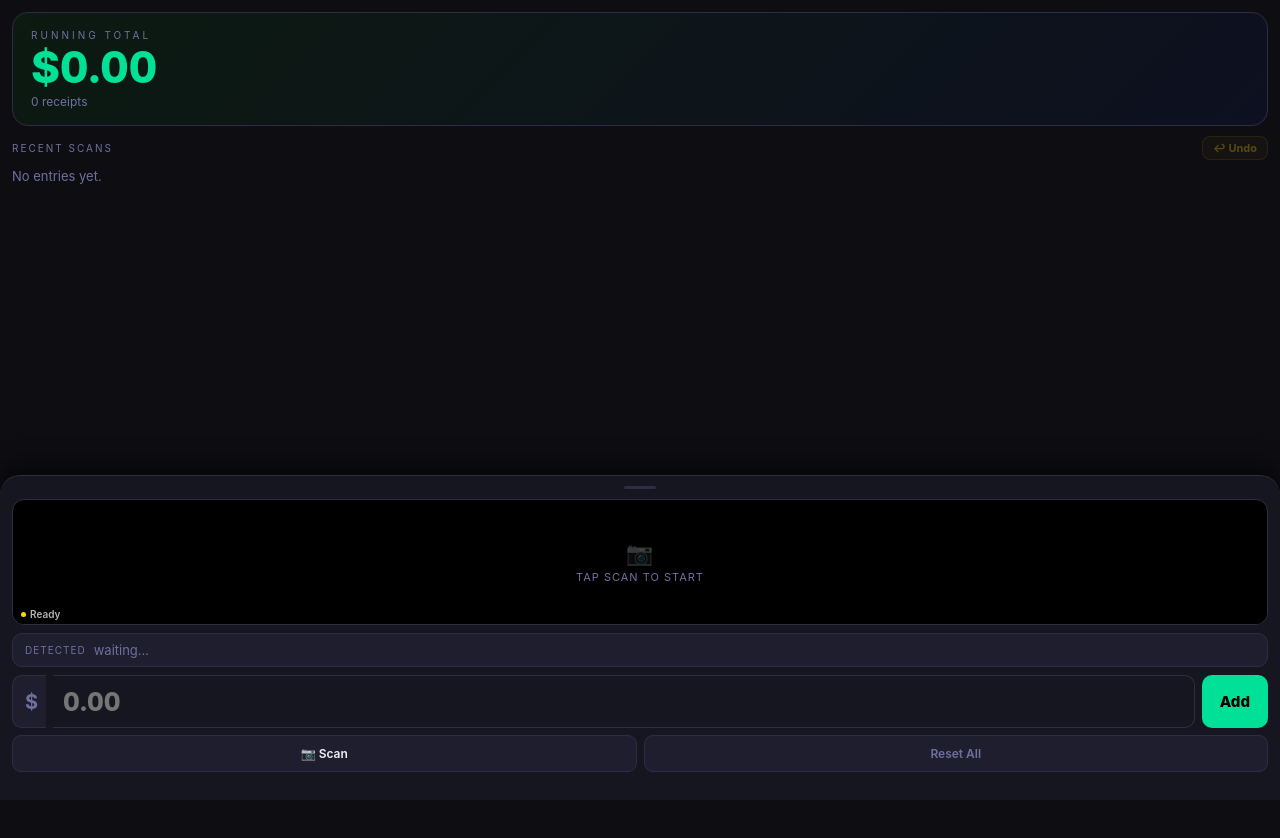
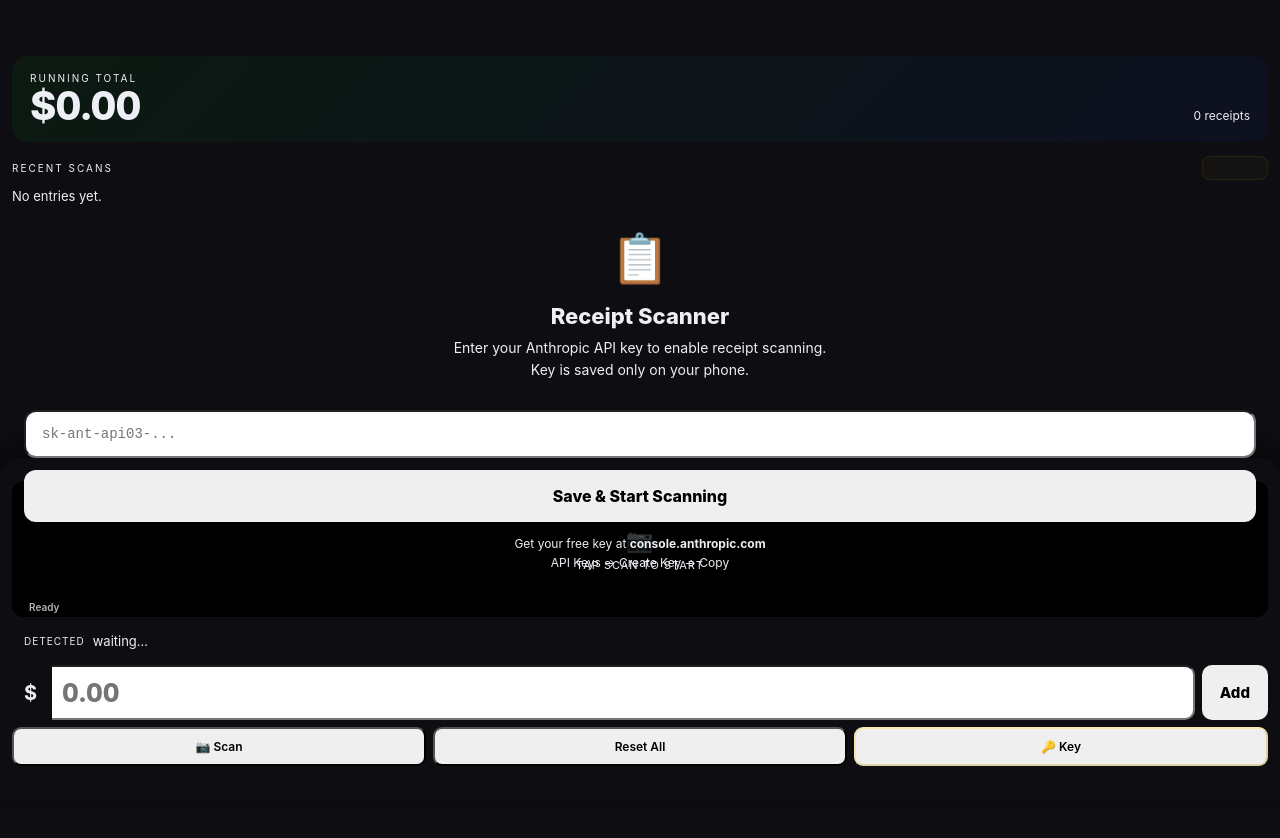
Before and after one commit to worldstunts-coder/Scanner-, a plain HTML site: page index.html in a window 1280 px wide. Before the commit the page ends 800 px from the top, so only its background shows below. Drawn offline with Linux system fonts and the light colour scheme.

Commit message:
Update index.html

```diff
--- a/index.html
+++ b/index.html
@@ -4,92 +4,140 @@
 <head>
 <meta charset="UTF-8">
 <meta name="viewport" content="width=device-width, initial-scale=1.0, maximum-scale=1.0, user-scalable=no">
+<meta name="apple-mobile-web-app-capable" content="yes">
+<meta name="apple-mobile-web-app-status-bar-style" content="black-translucent">
 <title>Receipt Scanner</title>
 <style>
-*{box-sizing:border-box;margin:0;padding:0;-webkit-tap-highlight-color:transparent;}
-body{background:#0d0d12;color:#eeeef5;font-family:-apple-system,BlinkMacSystemFont,sans-serif;height:100dvh;display:flex;flex-direction:column;overflow:hidden;}
-.top{flex-shrink:0;margin:12px 12px 0;background:linear-gradient(135deg,#0c1a11,#0d1020);border:1px solid #2d2d45;border-radius:16px;padding:16px 18px;}
-.lbl{font-size:10px;color:#7070a0;letter-spacing:3px;text-transform:uppercase;margin-bottom:4px;}
-.amt{font-size:44px;font-weight:800;color:#00e096;font-variant-numeric:tabular-nums;line-height:1;}
-.sub{font-size:12px;color:#7070a0;margin-top:5px;}
-.hist{flex:1;overflow-y:auto;padding:10px 12px;}
-.hl{font-size:10px;color:#7070a0;letter-spacing:2px;text-transform:uppercase;margin-bottom:8px;display:flex;justify-content:space-between;align-items:center;}
-.bundo{font-size:11px;font-weight:700;color:#ffd60a;background:rgba(255,214,10,.1);border:1px solid rgba(255,214,10,.3);border-radius:8px;padding:4px 10px;cursor:pointer;font-family:inherit;}
-.bundo:disabled{opacity:.3;pointer-events:none;}
-.empty{color:#7070a0;font-size:13px;}
-.list{display:flex;flex-direction:column;gap:5px;}
-.row{background:#161620;border:1px solid #2d2d45;border-radius:10px;padding:10px 12px;display:flex;align-items:center;gap:8px;animation:fi .18s ease;}
+*,*::before,*::after{box-sizing:border-box;margin:0;padding:0;-webkit-tap-highlight-color:transparent;}
+:root{--bg:#0d0d12;--s1:#161620;--s2:#1e1e2e;--bd:#2d2d45;--ac:#00e096;--red:#ff4466;--tx:#eeeef5;--mu:#7070a0;--yl:#ffd60a;}
+body{background:var(--bg);color:var(--tx);font-family:-apple-system,BlinkMacSystemFont,'SF Pro Display','Helvetica Neue',sans-serif;min-height:100dvh;overflow-x:hidden;padding-bottom:420px;}
+
+/* KEY SETUP */
+.key-screen{position:fixed;inset:0;background:var(–bg);z-index:200;display:flex;flex-direction:column;align-items:center;justify-content:center;padding:32px 24px;}
+.key-screen.hidden{display:none;}
+.key-logo{font-size:48px;margin-bottom:16px;}
+.key-title{font-size:22px;font-weight:800;margin-bottom:8px;text-align:center;}
+.key-sub{font-size:14px;color:var(–mu);text-align:center;line-height:1.6;margin-bottom:28px;}
+.key-inp{width:100%;background:var(–s1);border:1.5px solid var(–bd);border-radius:12px;color:var(–tx);font-size:14px;padding:14px 16px;outline:none;-webkit-appearance:none;font-family:monospace;margin-bottom:12px;}
+.key-inp:focus{border-color:var(–yl);}
+.key-btn{width:100%;padding:16px;background:var(–yl);color:#000;border:none;border-radius:12px;font-family:inherit;font-size:16px;font-weight:800;cursor:pointer;-webkit-appearance:none;margin-bottom:12px;}
+.key-btn:active{opacity:.85;}
+.key-note{font-size:12px;color:var(–mu);text-align:center;line-height:1.6;}
+.key-note a{color:var(–yl);}
+
+/* MAIN APP */
+.gt{margin:56px 12px 0;background:linear-gradient(135deg,#0c1a11,#0d1020);border:1px solid var(–bd);border-radius:16px;padding:16px 18px;position:relative;overflow:hidden;}
+.gt::after{content:’$’;position:absolute;right:-8px;bottom:-16px;font-size:90px;font-weight:900;opacity:.07;line-height:1;pointer-events:none;}
+.gt-lbl{font-size:10px;color:var(–mu);letter-spacing:2px;text-transform:uppercase;margin-bottom:2px;}
+.gt-row{display:flex;align-items:baseline;justify-content:space-between;}
+.gt-amt{font-size:40px;font-weight:800;color:var(–ac);font-variant-numeric:tabular-nums;line-height:1;letter-spacing:-.02em;}
+.gt-sub{font-size:12px;color:var(–mu);}
+
+.hist-wrap{padding:14px 12px 0;}
+.hist-hd{display:flex;align-items:center;justify-content:space-between;margin-bottom:8px;}
+.hist-lbl{font-size:10px;color:var(–mu);letter-spacing:2px;text-transform:uppercase;}
+.btn-undo{font-size:11px;font-weight:700;color:var(–yl);background:rgba(255,214,10,.1);border:1px solid rgba(255,214,10,.3);border-radius:8px;padding:4px 10px;cursor:pointer;font-family:inherit;-webkit-appearance:none;}
+.btn-undo:disabled{opacity:.3;pointer-events:none;}
+.empty{color:var(–mu);font-size:13px;}
+.hlist{display:flex;flex-direction:column;gap:5px;}
+.hi{background:var(–s1);border:1px solid var(–bd);border-radius:10px;padding:9px 11px;display:flex;align-items:center;gap:8px;animation:fi .2s ease;}
 @keyframes fi{from{opacity:0;transform:translateY(-3px)}}
-.rn{font-size:10px;color:#7070a0;min-width:16px;}
-.rb{flex:1;min-width:0;}
-.ra{font-size:17px;font-weight:800;font-variant-numeric:tabular-nums;}
-.rm{font-size:10px;color:#7070a0;margin-top:1px;white-space:nowrap;overflow:hidden;text-overflow:ellipsis;}
-.rdel{background:none;border:none;color:#7070a0;font-size:18px;cursor:pointer;padding:3px 6px;border-radius:5px;}
-.rdel:active{color:#ff4466;}
-.sheet{flex-shrink:0;background:#161620;border-top:1px solid #2d2d45;border-radius:20px 20px 0 0;padding:10px 12px 28px;box-shadow:0 -8px 24px rgba(0,0,0,.5);}
-.drag{width:32px;height:3px;background:#2d2d45;border-radius:2px;margin:0 auto 10px;}
-.cambox{background:#000;border-radius:12px;overflow:hidden;position:relative;width:100%;height:126px;margin-bottom:8px;border:1px solid #2d2d45;}
+.hi-n{font-size:10px;color:var(–mu);min-width:16px;}
+.hi-b{flex:1;min-width:0;}
+.hi-amt{font-size:16px;font-weight:800;font-variant-numeric:tabular-nums;}
+.hi-meta{font-size:10px;color:var(–mu);margin-top:1px;white-space:nowrap;overflow:hidden;text-overflow:ellipsis;}
+.hi-del{background:none;border:none;color:var(–mu);font-size:18px;cursor:pointer;padding:3px 5px;border-radius:6px;-webkit-appearance:none;}
+.hi-del:active{color:var(–red);}
+
+.sheet{position:fixed;bottom:0;left:0;right:0;background:var(–s1);border-top:1px solid var(–bd);border-radius:20px 20px 0 0;padding:10px 12px 34px;z-index:100;box-shadow:0 -10px 30px rgba(0,0,0,.5);}
+.handle{width:32px;height:3px;background:var(–bd);border-radius:2px;margin:0 auto 10px;}
+
+.cam{background:#000;border-radius:12px;overflow:hidden;position:relative;width:100%;height:136px;margin-bottom:8px;border:1px solid var(–bd);}
 #vid{width:100%;height:100%;object-fit:cover;display:none;}
 #cnv{display:none;}
-.cph{width:100%;height:100%;display:flex;flex-direction:column;align-items:center;justify-content:center;gap:4px;color:#7070a0;font-size:11px;letter-spacing:1px;}
-.cph .ic{font-size:22px;opacity:.3;}
+.cph{width:100%;height:100%;display:flex;flex-direction:column;align-items:center;justify-content:center;gap:5px;color:var(–mu);font-size:11px;letter-spacing:1px;}
+.cph .ci{font-size:22px;opacity:.3;}
 .sov{position:absolute;inset:0;display:none;}
 .sov.on{display:block;}
-.sline{position:absolute;left:5%;right:5%;height:2px;background:#00e096;box-shadow:0 0 8px #00e096;animation:scan 1.6s ease-in-out infinite;}
+.sline{position:absolute;left:5%;right:5%;height:2px;background:var(–ac);box-shadow:0 0 8px var(–ac);animation:scan 1.6s ease-in-out infinite;}
 @keyframes scan{0%{top:10%}50%{top:82%}100%{top:10%}}
 .cors{position:absolute;inset:7px;pointer-events:none;}
-.cors::before,.cors::after{content:'';position:absolute;width:15px;height:15px;border-color:rgba(255,255,255,.4);border-style:solid;}
+.cors::before,.cors::after{content:’’;position:absolute;width:15px;height:15px;border-color:rgba(255,255,255,.4);border-style:solid;}
 .cors::before{top:0;left:0;border-width:2px 0 0 2px;}
 .cors::after{bottom:0;right:0;border-width:0 2px 2px 0;}
 .cbar{position:absolute;bottom:0;left:0;right:0;padding:4px 8px;background:linear-gradient(transparent,rgba(0,0,0,.8));font-size:10px;font-weight:600;color:rgba(255,255,255,.7);display:flex;align-items:center;gap:4px;}
-.dot{width:5px;height:5px;border-radius:50%;background:#00e096;flex-shrink:0;}
+.dot{width:5px;height:5px;border-radius:50%;background:var(–ac);flex-shrink:0;}
 .dot.live{animation:blink 1.4s ease-in-out infinite;}
-.dot.proc{background:#ffd60a;animation:spn .5s linear infinite;}
-.dot.off{background:#ffd60a;animation:none;}
+.dot.proc{background:var(–yl);animation:spn .5s linear infinite;}
+.dot.off{background:var(–yl);animation:none;}
 @keyframes blink{0%,100%{opacity:1}50%{opacity:.2}}
 @keyframes spn{to{transform:rotate(360deg)}}
-.drow{background:#1e1e2e;border:1px solid #2d2d45;border-radius:10px;padding:8px 12px;margin-bottom:8px;display:flex;align-items:center;gap:8px;}
-.dlbl{font-size:10px;color:#7070a0;letter-spacing:1px;text-transform:uppercase;white-space:nowrap;}
-.dval{flex:1;font-size:20px;font-weight:800;color:#00e096;font-variant-numeric:tabular-nums;}
-.dval.dim{color:#7070a0;font-size:13px;font-weight:400;}
+
+.drow{background:var(–s2);border:1px solid var(–bd);border-radius:10px;padding:8px 12px;margin-bottom:8px;display:flex;align-items:center;gap:8px;}
+.dlbl{font-size:10px;color:var(–mu);letter-spacing:1px;text-transform:uppercase;white-space:nowrap;}
+.dval{flex:1;font-size:20px;font-weight:800;color:var(–ac);font-variant-numeric:tabular-nums;}
+.dval.dim{color:var(–mu);font-size:13px;font-weight:400;}
+
 .irow{display:flex;gap:7px;margin-bottom:7px;}
-.pfx{background:#1e1e2e;color:#7070a0;font-size:20px;font-weight:700;padding:10px 8px 10px 12px;border-radius:10px 0 0 10px;border:1.5px solid #2d2d45;border-right:none;display:flex;align-items:center;}
-#ainp{flex:1;background:#161620;border:1.5px solid #2d2d45;border-left:none;border-radius:0 10px 10px 0;color:#eeeef5;font-size:26px;font-weight:800;padding:10px;outline:none;-webkit-appearance:none;font-variant-numeric:tabular-nums;font-family:inherit;min-width:0;}
-#ainp:focus{border-color:#00e096;}
-.badd{padding:0 18px;background:#00e096;color:#000;border:none;border-radius:10px;font-family:inherit;font-size:15px;font-weight:800;cursor:pointer;-webkit-appearance:none;flex-shrink:0;}
+.pfx{background:var(–s2);color:var(–mu);font-size:20px;font-weight:700;padding:10px 8px 10px 12px;border-radius:10px 0 0 10px;border:1.5px solid var(–bd);border-right:none;display:flex;align-items:center;}
+#ainp{flex:1;background:var(–s1);border:1.5px solid var(–bd);border-left:none;border-radius:0 10px 10px 0;color:var(–tx);font-size:26px;font-weight:800;padding:10px;outline:none;-webkit-appearance:none;font-variant-numeric:tabular-nums;font-family:inherit;min-width:0;}
+#ainp:focus{border-color:var(–ac);}
+.badd{padding:0 18px;background:var(–ac);color:#000;border:none;border-radius:10px;font-family:inherit;font-size:15px;font-weight:800;cursor:pointer;-webkit-appearance:none;flex-shrink:0;}
 .badd:active{opacity:.8;}
+
 .urow{display:flex;gap:7px;}
-.bu{flex:1;padding:10px;background:#1e1e2e;border:1px solid #2d2d45;border-radius:9px;color:#7070a0;font-family:inherit;font-size:12px;font-weight:600;cursor:pointer;-webkit-appearance:none;text-align:center;}
+.bu{flex:1;padding:10px;background:var(–s2);border:1px solid var(–bd);border-radius:9px;color:var(–mu);font-family:inherit;font-size:12px;font-weight:600;cursor:pointer;-webkit-appearance:none;text-align:center;}
 .bu:active{opacity:.7;}
-.bscan{color:#eeeef5;}
-.bscan.on{border-color:#00e096;color:#00e096;}
-.toast{position:fixed;top:14px;left:50%;transform:translateX(-50%) translateY(-60px);background:#1e1e2e;color:#eeeef5;border:1px solid #00e096;border-radius:16px;padding:8px 16px;font-size:13px;font-weight:600;z-index:999;opacity:0;transition:opacity .2s,transform .2s;pointer-events:none;white-space:nowrap;box-shadow:0 4px 16px rgba(0,0,0,.5);}
+.bscan{color:var(–tx);}
+.bscan.on{border-color:var(–ac);color:var(–ac);}
+.bkey{color:var(–yl);border-color:rgba(255,214,10,.3);}
+
+.toast{position:fixed;top:14px;left:50%;transform:translateX(-50%) translateY(-60px);background:var(–s2);color:var(–tx);border:1px solid var(–ac);border-radius:16px;padding:8px 16px;font-size:13px;font-weight:600;z-index:999;opacity:0;transition:opacity .2s,transform .2s;pointer-events:none;white-space:nowrap;box-shadow:0 4px 16px rgba(0,0,0,.5);}
 .toast.on{opacity:1;transform:translateX(-50%) translateY(0);}
 </style>
+
 </head>
 <body>
 
-<div class="top">
-  <div class="lbl">Running Total</div>
-  <div class="amt" id="totAmt">$0.00</div>
-  <div class="sub" id="totSub">0 receipts</div>
+<!-- API KEY SETUP SCREEN -->
+
+<div class="key-screen" id="keyScreen">
+  <div class="key-logo">📋</div>
+  <div class="key-title">Receipt Scanner</div>
+  <div class="key-sub">Enter your Anthropic API key to enable receipt scanning.<br>Key is saved only on your phone.</div>
+  <input class="key-inp" id="keyInp" type="password" placeholder="sk-ant-api03-..." autocomplete="off" autocorrect="off" spellcheck="false">
+  <button class="key-btn" onclick="saveKey()">Save & Start Scanning</button>
+  <div class="key-note">
+    Get your free key at <strong>console.anthropic.com</strong><br>
+    API Keys → Create Key → Copy
+  </div>
 </div>
 
-<div class="hist">
-  <div class="hl">
-    <span>Recent Scans</span>
-    <button class="bundo" id="btnUndo" onclick="undoLast()" disabled>↩ Undo</button>
+<!-- MAIN APP -->
+
+<div class="gt">
+  <div class="gt-lbl">Running Total</div>
+  <div class="gt-row">
+    <div class="gt-amt" id="totAmt">$0.00</div>
+    <div class="gt-sub" id="totSub">0 receipts</div>
+  </div>
+</div>
+
+<div class="hist-wrap">
+  <div class="hist-hd">
+    <div class="hist-lbl">Recent Scans</div>
+    <button class="btn-undo" id="btnUndo" onclick="undoLast()" disabled>↩ Undo</button>
   </div>
   <div id="histEl"><div class="empty">No entries yet.</div></div>
 </div>
 
 <div class="sheet">
-  <div class="drag"></div>
-  <div class="cambox">
+  <div class="handle"></div>
+  <div class="cam">
     <video id="vid" playsinline autoplay muted webkit-playsinline></video>
     <canvas id="cnv"></canvas>
     <div class="sov" id="sov"><div class="cors"></div><div class="sline"></div></div>
-    <div class="cph" id="cph"><div class="ic">📷</div><span id="cphtxt">TAP SCAN TO START</span></div>
+    <div class="cph" id="cph"><div class="ci">📷</div><span id="cphtxt">TAP SCAN TO START</span></div>
     <div class="cbar"><div class="dot off" id="dot"></div><span id="stxt">Ready</span></div>
   </div>
   <div class="drow">
@@ -104,24 +152,50 @@
   <div class="urow">
     <button class="bu bscan" id="bscan" onclick="toggleScan()">📷 Scan</button>
     <button class="bu" onclick="resetAll()">Reset All</button>
+    <button class="bu bkey" onclick="changeKey()">🔑 Key</button>
   </div>
 </div>
 
 <div class="toast" id="toast"></div>
 
 <script>
-var S={entries:[],total:0},K='rv9',lA=null,lT=0,C=1500,si=null,st=null,sc=false;
+var STORE='rv10',KEY_STORE='ant_key_v1';
+var S={entries:[],total:0},lA=null,lT=0,C=1500,si=null,st=null,sc=false;
 
-function sv(){try{localStorage.setItem(K,JSON.stringify(S));}catch(e){}}
-function ld(){try{var d=localStorage.getItem(K);if(d){S=JSON.parse(d);if(!Array.isArray(S.entries))S.entries=[];}S.total=S.entries.reduce(function(s,e){return s+e.amount;},0);}catch(e){}}
+function getKey(){return localStorage.getItem(KEY_STORE)||'';}
+function saveKey(){
+  var k=document.getElementById('keyInp').value.trim();
+  if(!k||k.length<20){toast('Paste your full API key');return;}
+  localStorage.setItem(KEY_STORE,k);
+  document.getElementById('keyScreen').classList.add('hidden');
+  toast('✓ Key saved — ready to scan!');
+}
+function changeKey(){
+  document.getElementById('keyInp').value='';
+  document.getElementById('keyScreen').classList.remove('hidden');
+}
+function checkKey(){
+  if(getKey()){document.getElementById('keyScreen').classList.add('hidden');}
+}
 
-ld();rend();
+function sv(){try{localStorage.setItem(STORE,JSON.stringify(S));}catch(e){}}
+function ld(){
+  try{
+    var d=localStorage.getItem(STORE);
+    if(d){S=JSON.parse(d);if(!Array.isArray(S.entries))S.entries=[];}
+    S.total=S.entries.reduce(function(s,e){return s+e.amount;},0);
+  }catch(e){}
+}
+
+ld();checkKey();rend();
 
 document.getElementById('ainp').addEventListener('keydown',function(e){if(e.key==='Enter'){e.preventDefault();addEntry();}});
+document.getElementById('keyInp').addEventListener('keydown',function(e){if(e.key==='Enter'){e.preventDefault();saveKey();}});
 
 function toggleScan(){if(sc)stopScan();else startScan();}
 
 function startScan(){
+  if(!getKey()){changeKey();return;}
   navigator.mediaDevices.getUserMedia({video:{facingMode:{ideal:'environment'},width:{ideal:1280},height:{ideal:720}},audio:false})
   .then(function(s){
     st=s;
@@ -136,9 +210,9 @@
         document.getElementById('bscan').textContent='⏹ Stop';
         document.getElementById('bscan').classList.add('on');
         si=setInterval(ocr,2200);
-      }).catch(noCamera);
+      }).catch(noCam);
     };
-  }).catch(noCamera);
+  }).catch(noCam);
 }
 
 function stopScan(){
@@ -156,7 +230,7 @@
   document.getElementById('dval').className='dval dim';
 }
 
-function noCamera(){
+function noCam(){
   sc=false;
   setDot('off','No camera — enter manually');
   document.getElementById('cphtxt').textContent='ENTER AMOUNT MANUALLY';
@@ -170,19 +244,25 @@
   var c=document.getElementById('cnv');
   c.width=v.videoWidth||1280;c.height=v.videoHeight||720;
   var ctx=c.getContext('2d');ctx.drawImage(v,0,0,c.width,c.height);
-  var cy=Math.floor(c.height*.4),ch=c.height-cy;
+  var cy=Math.floor(c.height*.40),ch=c.height-cy;
   var t=document.createElement('canvas');t.width=c.width;t.height=ch;
   t.getContext('2d').putImageData(ctx.getImageData(0,cy,c.width,ch),0,0);
   var b64=t.toDataURL('image/jpeg',.85).split(',')[1];
   setDot('proc','Reading…');
+
   fetch('https://api.anthropic.com/v1/messages',{
     method:'POST',
-    headers:{'Content-Type':'application/json','anthropic-version':'2023-06-01','anthropic-dangerous-direct-browser-access':'true'},
+    headers:{
+      'Content-Type':'application/json',
+      'x-api-key':getKey(),
+      'anthropic-version':'2023-06-01',
+      'anthropic-dangerous-direct-browser-access':'true'
+    },
     body:JSON.stringify({
       model:'claude-haiku-4-5-20251001',max_tokens:80,
       messages:[{role:'user',content:[
         {type:'image',source:{type:'base64',media_type:'image/jpeg',data:b64}},
-        {type:'text',text:'Receipt. Find the final total amount paid. Priority: TOTAL > GRAND TOTAL > CHECK TOTAL > AMOUNT DUE > BALANCE DUE. Return ONLY JSON: {"amount":7.98,"label":"TOTAL"}\nIf not found: {"amount":null}'}
+        {type:'text',text:'Receipt photo. Find the final total amount paid. Priority: TOTAL > GRAND TOTAL > CHECK TOTAL > AMOUNT DUE > BALANCE DUE. Return ONLY JSON: {"amount":7.98,"label":"TOTAL"}\nIf not found: {"amount":null}\namount is a plain number.'}
       ]}]
     })
   })
@@ -199,7 +279,7 @@
       if((Date.now()-lT)>C&&(lA===null||Math.abs(a-lA)>0.005)){
         document.getElementById('ainp').value=a.toFixed(2);
       } else {
-        setDot('live',(Date.now()-lT)<=C?'Wait a moment…':'Same — skipped');
+        setDot('live',(Date.now()-lT)<=C?'Wait…':'Same — skipped');
       }
     } else {
       setDot('live','Not found — enter manually');
@@ -207,7 +287,10 @@
       document.getElementById('dval').className='dval dim';
     }
   })
-  .catch(function(){setDot('live','Retrying…');});
+  .catch(function(e){
+    console.error(e);
+    setDot('live','Error — check key');
+  });
 }
 
 function addEntry(){
@@ -251,11 +334,11 @@
   document.getElementById('btnUndo').disabled=!n;
   var el=document.getElementById('histEl');
   if(!n){el.innerHTML='<div class="empty">No entries yet.</div>';return;}
-  var h='<div class="list">';
+  var h='<div class="hlist">';
   S.entries.forEach(function(e,i){
     var d=new Date(e.ts);
     var ds=d.toLocaleDateString('en-US',{month:'short',day:'numeric'})+' '+d.toLocaleTimeString('en-US',{hour:'2-digit',minute:'2-digit'});
-    h+='<div class="row"><div class="rn">'+(S.entries.length-i)+'</div><div class="rb"><div class="ra">$'+e.amount.toFixed(2)+'</div><div class="rm">'+ds+'</div></div><button class="rdel" onclick="delEntry(\''+e.id+'\')">×</button></div>';
+    h+='<div class="hi"><div class="hi-n">'+(S.entries.length-i)+'</div><div class="hi-b"><div class="hi-amt">$'+e.amount.toFixed(2)+'</div><div class="hi-meta">'+ds+'</div></div><button class="hi-del" onclick="delEntry(\''+e.id+'\')">×</button></div>';
   });
   h+='</div>';el.innerHTML=h;
 }
```
